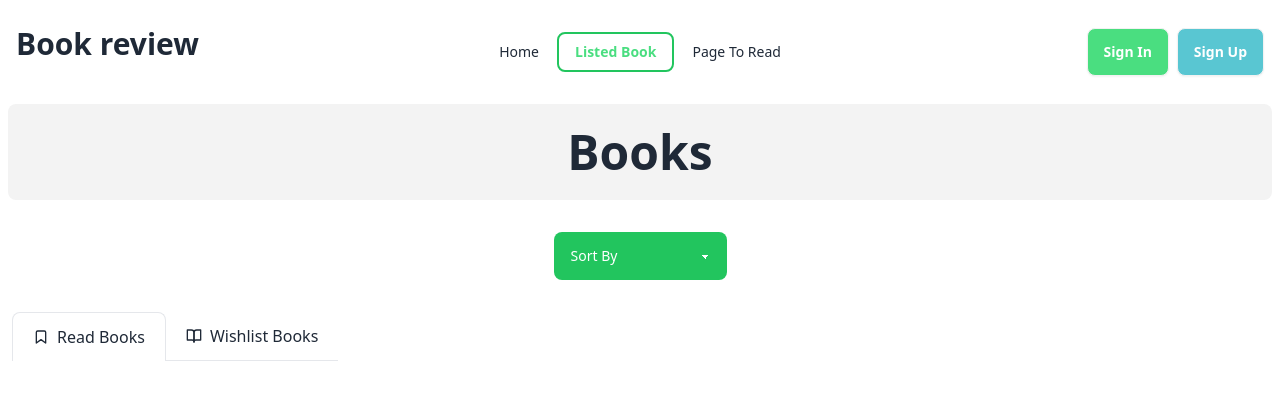
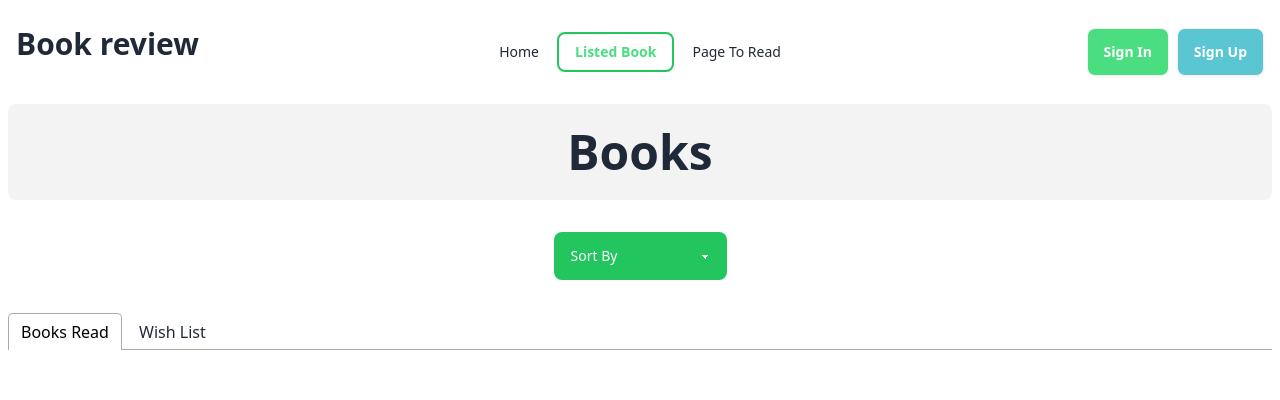
Before and after one commit to Mahedihasanimam/book-review, a React (Vite) app: page /booklist in a window 1280 px wide. Shown: the top 400 px of the page. Built offline with nearby package versions, Linux system fonts and the light colour scheme.

Commit message:
read sort added

```diff
--- a/package.json
+++ b/package.json
@@ -18,6 +18,7 @@
     "react-icons": "^5.0.1",
     "react-router-dom": "^6.22.3",
     "react-select": "^5.8.0",
+    "react-tabs": "^6.0.2",
     "recharts": "^2.12.3",
     "sort-by": "^1.2.0"
   },
--- a/src/components/Books.jsx
+++ b/src/components/Books.jsx
@@ -14,7 +14,7 @@ const Books = () => {
     <div>
       <h1 className="text-5xl mb-12 mt-24 font-bold text-center">Books</h1>
 
-      <div className="grid lg:grid-cols-3 md:grid-cols-3 grid-cols-1 gap-6">
+      <div className="grid lg:grid-cols-3 md:grid-cols-2 grid-cols-1 gap-6">
       {
         book.map(item=><Book key={item.bookId} item={item} ></Book>)
       }
--- a/src/components/MyChart.jsx
+++ b/src/components/MyChart.jsx
@@ -1,6 +1,6 @@
 
 
-import { BarChart, Bar, Cell, XAxis, YAxis, CartesianGrid, Tooltip } from 'recharts';
+import { BarChart, Bar, Cell, XAxis, YAxis, CartesianGrid, Tooltip, ResponsiveContainer } from 'recharts';
 import { getBooks } from '.';
 
 
@@ -26,11 +26,10 @@ const MyChart = () => {
 
 
   return (
-   <div >
-     <BarChart
-    className='bg-gray-100 w-full  rounded-md '
-      width={900}
-      height={600}
+    <ResponsiveContainer width={320} height={300}>
+      <BarChart
+    className='bg-gray-100  rounded-md '
+
       data={data}
       margin={{
         top: 50,
@@ -50,7 +49,9 @@ const MyChart = () => {
         ))}
       </Bar>
     </BarChart>
-   </div>
+    </ResponsiveContainer>
+
+
   );
 }
 
--- a/src/pages/BookList.jsx
+++ b/src/pages/BookList.jsx
@@ -1,74 +1,107 @@
-import { useState } from "react";
-import { Link, Outlet } from "react-router-dom";
+import React, { useEffect, useState } from 'react';
+import { Tab, Tabs, TabList, TabPanel } from 'react-tabs';
+import 'react-tabs/style/react-tabs.css';
+
+import { getBooks } from '../components'; // Assuming this imports the function to get books
+import ReadBookCard from '../components/ReadBookCard';
+import { getWishList } from '../components/Wishlist'; // Assuming this imports the function to get wishlist
+import WishListCard from '../components/WishListCard';
 
 const BookList = () => {
-  const [tabIndex, setTapindex] = useState(0);
+  const [books, setBooks] = useState([]);
+  const [wish, setWish] = useState([]);
+  const [select,setSelect]=useState(0)
+
+
+  useEffect(() => {
+    // Fetch books data
+    const fetchBooks = async () => {
+      try {
+        const booksData = await getBooks(); // Assuming getBooks returns a promise
+        setBooks(booksData);
+      } catch (error) {
+        console.error('Error fetching books:', error);
+      }
+    };
+
+    fetchBooks(); // Call the function to fetch books
+  }, []);
+
+  useEffect(() => {
+    // Fetch wishlist data
+    const fetchWishList = async () => {
+      try {
+        const wishListData = await getWishList(); // Assuming getWishList returns a promise
+        setWish(wishListData);
+      } catch (error) {
+        console.error('Error fetching wishlist:', error);
+      }
+    };
+
+    fetchWishList(); // Call the function to fetch wishlist
+  }, []);
+
+
+  const handleOnchane=(event)=>{
+    const selectValue=parseInt(event.target.value)
+    if(selectValue == 1){
+      const book1=[...books].sort((a,b)=>b.rating-a.rating)
+      setBooks(book1)
+
+    }
+    else if(selectValue == 2){
+      const book2=[...books].sort((a,b)=>b.totalPages-a.totalPages)
+      setBooks(book2)
+
+    }
+    else if(selectValue == 3){
+      const book3=[...books].sort((a,b)=>b.yearOfPublishing-a.yearOfPublishing)
+      setBooks(book3)
+
+    }
+    console.log( selectValue)
+  }
 
   return (
     <div>
       <div className="bg-[#1313130D] rounded-lg">
         <h1 className="text-5xl mb-8 mt-4 font-bold text-center p-6">Books</h1>
       </div>
-      <select className="select bg-green-500 text-white  max-w-xs flex justify-center mx-auto mb-8">
-        <option disabled selected>
-         Sort By
+      <select
+      onChange={handleOnchane}
+       className="select bg-green-500 text-white max-w-xs flex justify-center mx-auto mb-8">
+        <option disabled selected defaultValue>
+          Sort By
         </option>
-        <option>Rating</option>
-        <option>Number of Pages</option>
-        <option>Publishyer</option>
+        <option value={'1'}>Rating</option>
+        <option value={'2'}>Number of Pages</option>
+        <option value={'3'}>Publisher</option> {/* Corrected typo */}
       </select>
 
-      {/* tabs  */}
-      <div className="flex items-center -mx-4 ml-1 overflow-x-auto overflow-y-hidden sm:justify-start flex-nowrap dark:bg-gray-100 dark:text-gray-800">
-        <Link
-          to={""}
-          onClick={() => setTapindex(0)}
-          rel="noopener noreferrer"
-          href="#"
-          className={`flex items-center flex-shrink-0 px-5 py-3 space-x-2 ${
-            tabIndex === 0 ? "border border-b-0" : "border-b"
-          } rounded-t-lg dark:border-gray-600 dark:text-gray-900`}
-        >
-          <svg
-            xmlns="http://www.w3.org/2000/svg"
-            viewBox="0 0 24 24"
-            fill="none"
-            stroke="currentColor"
-            strokeWidth="2"
-            strokeLinecap="round"
-            strokeLinejoin="round"
-            className="w-4 h-4"
-          >
-            <path d="M19 21l-7-5-7 5V5a2 2 0 0 1 2-2h10a2 2 0 0 1 2 2z"></path>
-          </svg>
-          <span>Read Books</span>
-        </Link>
-        <Link
-          onClick={() => setTapindex(1)}
-          to={"Wishlist"}
-          rel="noopener noreferrer"
-          href="#"
-          className={`flex items-center flex-shrink-0 px-5 py-3 space-x-2 ${
-            tabIndex === 1 ? "border border-b-0" : "border-b"
-          } rounded-t-lg dark:border-gray-600 dark:text-gray-900`}
-        >
-          <svg
-            xmlns="http://www.w3.org/2000/svg"
-            viewBox="0 0 24 24"
-            fill="none"
-            stroke="currentColor"
-            strokeWidth="2"
-            strokeLinecap="round"
-            strokeLinejoin="round"
-            className="w-4 h-4"
-          >
-            <path d="M2 3h6a4 4 0 0 1 4 4v14a3 3 0 0 0-3-3H2z"></path>
-            <path d="M22 3h-6a4 4 0 0 0-4 4v14a3 3 0 0 1 3-3h7z"></path>
-          </svg>
-          <span>Wishlist Books</span>
-        </Link>
+      {/* tabs */}
+      <div>
+        <Tabs>
+          <TabList>
+            <Tab>Books Read</Tab> {/* Corrected typo */}
+            <Tab>Wish List</Tab>
+          </TabList>
+
+          <TabPanel>
+            <div className="mt-4">
+              {books.map((item) => (
+                <ReadBookCard key={item.bookId} item={item} />
+              ))}
+            </div>
+          </TabPanel>
+          <TabPanel>
+            <div className="mt-4">
+              {wish.map((item) => (
+                <WishListCard key={item.bookId} item={item} />
+              ))}
+            </div>
+          </TabPanel>
+        </Tabs>
       </div>
-      <Outlet></Outlet>
     </div>
   );
 };
```
Also changed, not shown: 2 other files (tests, documents, lock files or other folders).
